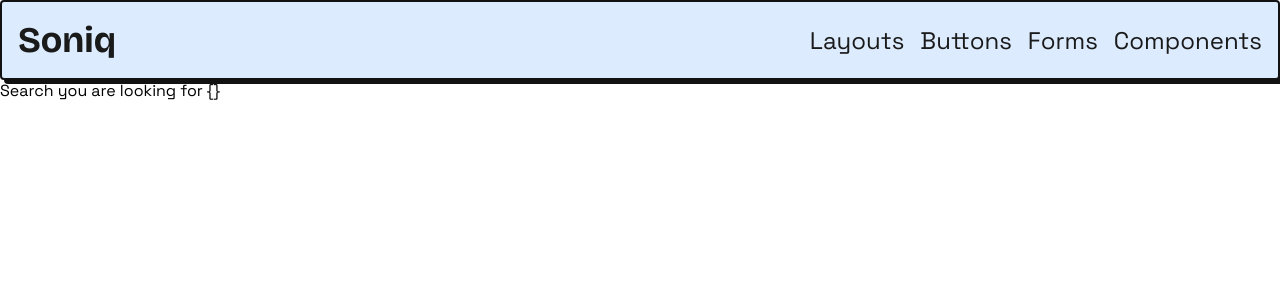
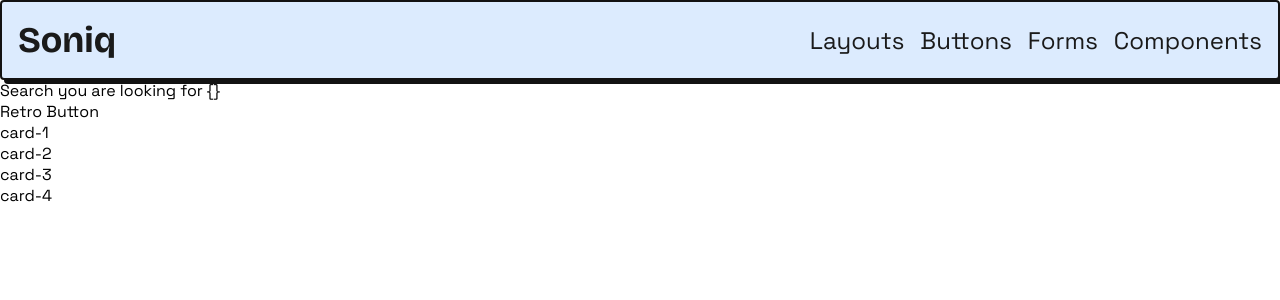
Before and after one commit to yusef-codes10/soniq, a Vue app: page /search in a window 1280 px wide. Shown: the top 300 px of the page. Built offline with nearby package versions, Linux system fonts and the light colour scheme.

Commit message:
search functinlity is working just fine

```diff
--- a/src/views/SearchView.vue
+++ b/src/views/SearchView.vue
@@ -22,9 +22,12 @@ console.log(searchQuery)
 <template>
   <div class="search">
     Search you are looking for {{ $route.query }}
-    <div class="result">
-      {{ filterCards.name }}
+    <div class="result" v-if="filterCards.length">
+      <p v-for="card in filterCards" :key="card.id">
+        {{ card.name }}
+      </p>
     </div>
+    <div class="no" v-else>Not found</div>
   </div>
 </template>
 
```
